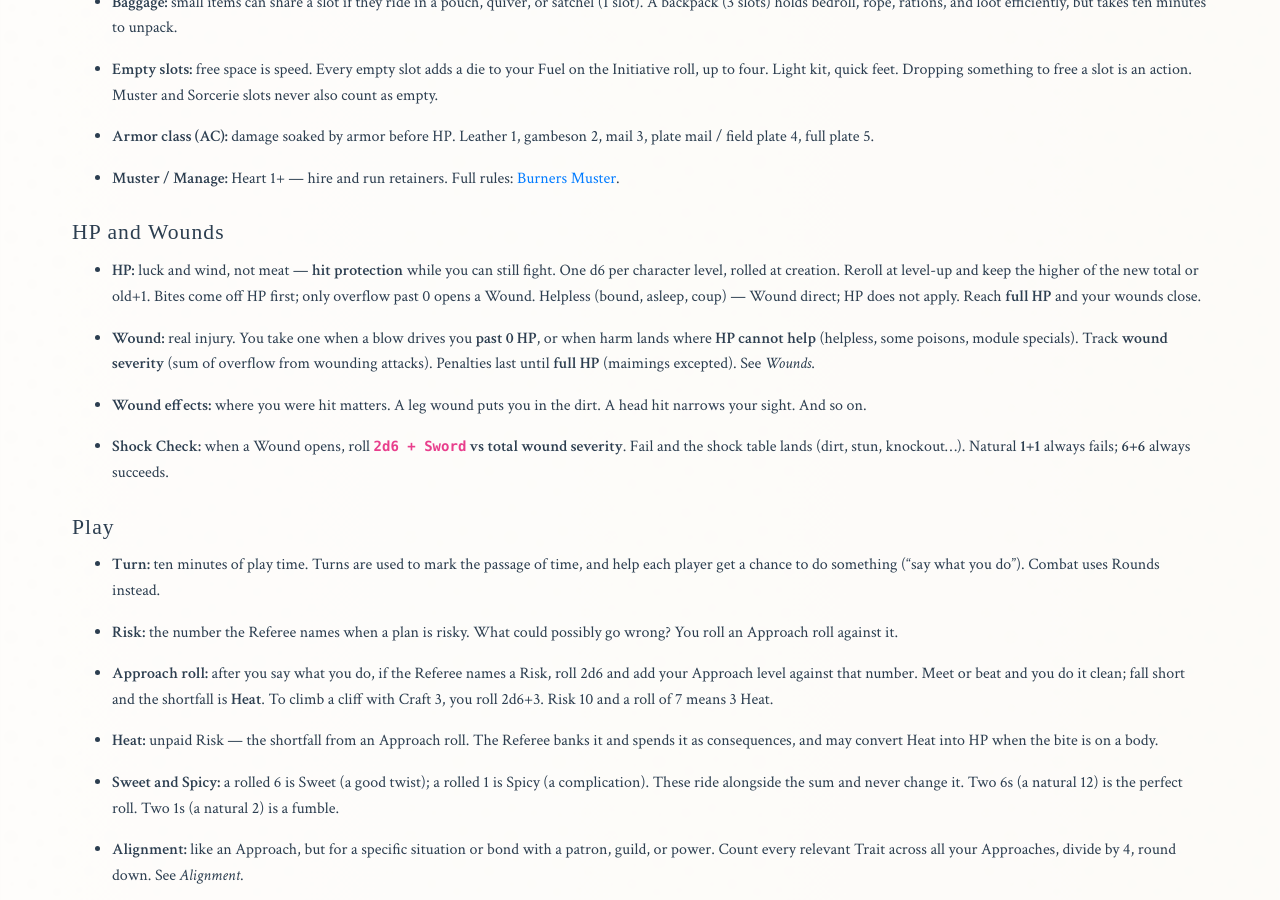
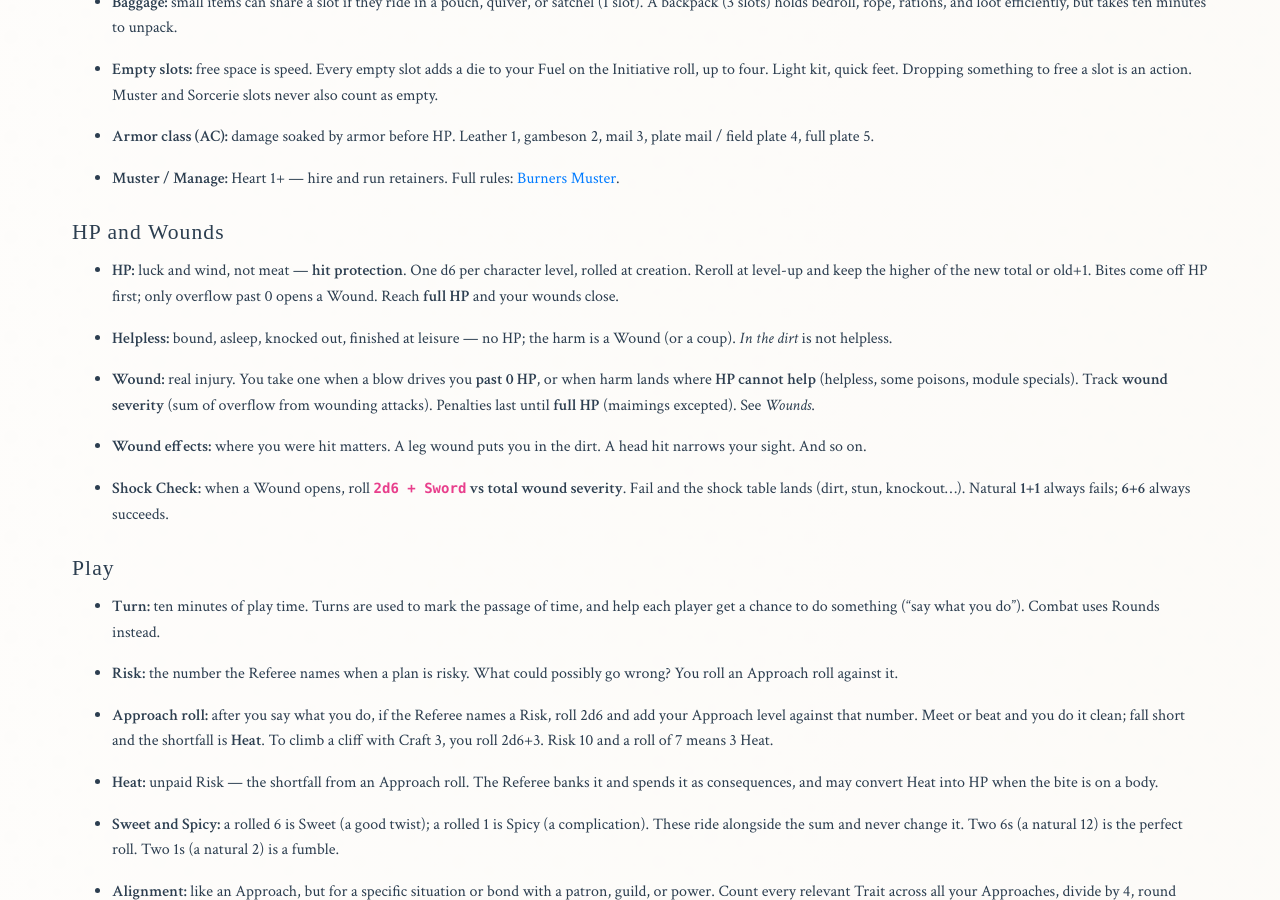
Before and after one commit to paulabrams/burners, a Jekyll site: the page built from markdown/burners-adventure-game.md, in a window 1280 px wide and 900 px high, scrolled down 3874 px. Built offline with Jekyll 4.4.1, drawn with Linux system fonts in a browser that asks for light colours; some web fonts are replaced; some of the changed text lies outside the part shown.

Commit message:
Publish local draft: Helpless as its own glossary term.
HP stays clean hit protection; helpless skips HP; Wound points at it.

Co-authored-by: Cursor <cursoragent@cursor.com>

```diff
--- a/markdown/burners-adventure-game.md
+++ b/markdown/burners-adventure-game.md
@@ -93,7 +93,9 @@ Your character's Theme and Traits can help back up your plan.
 
 ### HP and Wounds
 
-- **HP:** luck and wind, not meat — **hit protection** while you can still fight. One d6 per character level, rolled at creation. Reroll at level-up and keep the higher of the new total or old+1. Bites come off HP first; only overflow past 0 opens a Wound. Helpless (bound, asleep, coup) — Wound direct; HP does not apply. Reach **full HP** and your wounds close.
+- **HP:** luck and wind, not meat — **hit protection**. One d6 per character level, rolled at creation. Reroll at level-up and keep the higher of the new total or old+1. Bites come off HP first; only overflow past 0 opens a Wound. Reach **full HP** and your wounds close.
+
+- **Helpless:** bound, asleep, knocked out, finished at leisure — no HP; the harm is a Wound (or a coup). *In the dirt* is not helpless.
 
 - **Wound:** real injury. You take one when a blow drives you **past 0 HP**, or when harm lands where **HP cannot help** (helpless, some poisons, module specials). Track **wound severity** (sum of overflow from wounding attacks). Penalties last until **full HP** (maimings excepted). See *Wounds*.
 
@@ -417,7 +419,7 @@ Patron Alignment is **not** Sorcerie. Calling on the patron — pageantry, True
 
 ## HP and Armor
 
-You have HP of one d6 per character level, rolled. Just 1d6 at first level. Reroll on each level-up for the higher of the new total or the old plus one. HP is not meat. It is luck, wind, and the reflex to turn a blow — **hit protection** while you can still fight. Blows come off your HP as near-misses. Only overflow **past 0** opens a **Wound**, driving your HP into the negative (see *Wounds*). That overflow adds to **wound severity**. At **0** you are out of luck, not yet cut — ordinary people have no hit protection and sit at 0 without being Wounded. Helpless — bound, asleep, knocked out, finished at leisure — HP does not apply; the harm is a Wound (or a coup). *In the dirt* is not helpless; you can still Defend.
+You have HP of one d6 per character level, rolled. Just 1d6 at first level. Reroll on each level-up for the higher of the new total or the old plus one. HP is not meat. It is luck, wind, and the reflex to turn a blow — **hit protection**. Blows come off your HP as near-misses. Only overflow **past 0** opens a **Wound**, driving your HP into the negative (see *Wounds*). That overflow adds to **wound severity**. At **0** you are out of luck, not yet cut — ordinary people have no hit protection and sit at 0 without being Wounded. When you are **helpless**, HP does not apply — see the glossary.
 
 Armor is what you wear. It soaks on the way in. Its AC comes off every blow before your HP. AC runs from 1 to 5 by make: leather 1, gambeson 2, chain mail 3, plate mail and field plate 4, full plate 5. Heavy harness eats more of your twelve and leaves a thinner pool when you roll Initiative. Leather, gambeson, and mail are open. **Plate is trained-only** (see *Training* under *Weapons, Armor, and Shields*). Armor keeps you from being worn down, not from being cut once you are down. In heavy armor you lose HP slowly, but the Wound you take past 0 is raw.
 
@@ -544,14 +546,14 @@ Combat has no Sweet or Spicy. A 6 in Fuel is a **Spark** (see Combat). Cast fumb
 
 **Surprise** on round 1: the Referee rolls; a surprised side is dead last in Initiative order that round. No other effect — Fuel and Actions stay. Round 2+ is normal. Being caught or outmaneuvered may still add a situational Damage modifier — you defend as normal against the higher number.
 
-A coup de grace finishes a helpless foe outright. A truly helpless foe (bound, asleep, or pinned and ignored), finished at leisure, is dispatched by the finishing action — no Defend, no HP.
+A coup de grace finishes a **helpless** foe outright — no Defend, no HP. See *Helpless* in the glossary.
 
 ### Wounds
 
 You take a **Wound** when:
 
 - an attack drives you **below 0 HP** (overflow past 0) — steel, claw, or the walking dead alike;
-- or harm lands where **HP cannot help** — helpless (bound, asleep, knocked out, coup), some poisons, module specials (Referee's call).
+- or harm lands where **HP cannot help** — **helpless**, some poisons, module specials (Referee's call).
 
 Resolve each Wound once, then carry it. Wounds accumulate. Penalties last until you reach **full HP** (maimings excepted). A blow that lands you **exactly at 0** spends the last of your luck; you are not Wounded until a blow drives you negative. A Wound from the **Fallen** is a **Fallen Wound** — see [[Burners Burn Undead#Fallen Wounds]].
 
```
